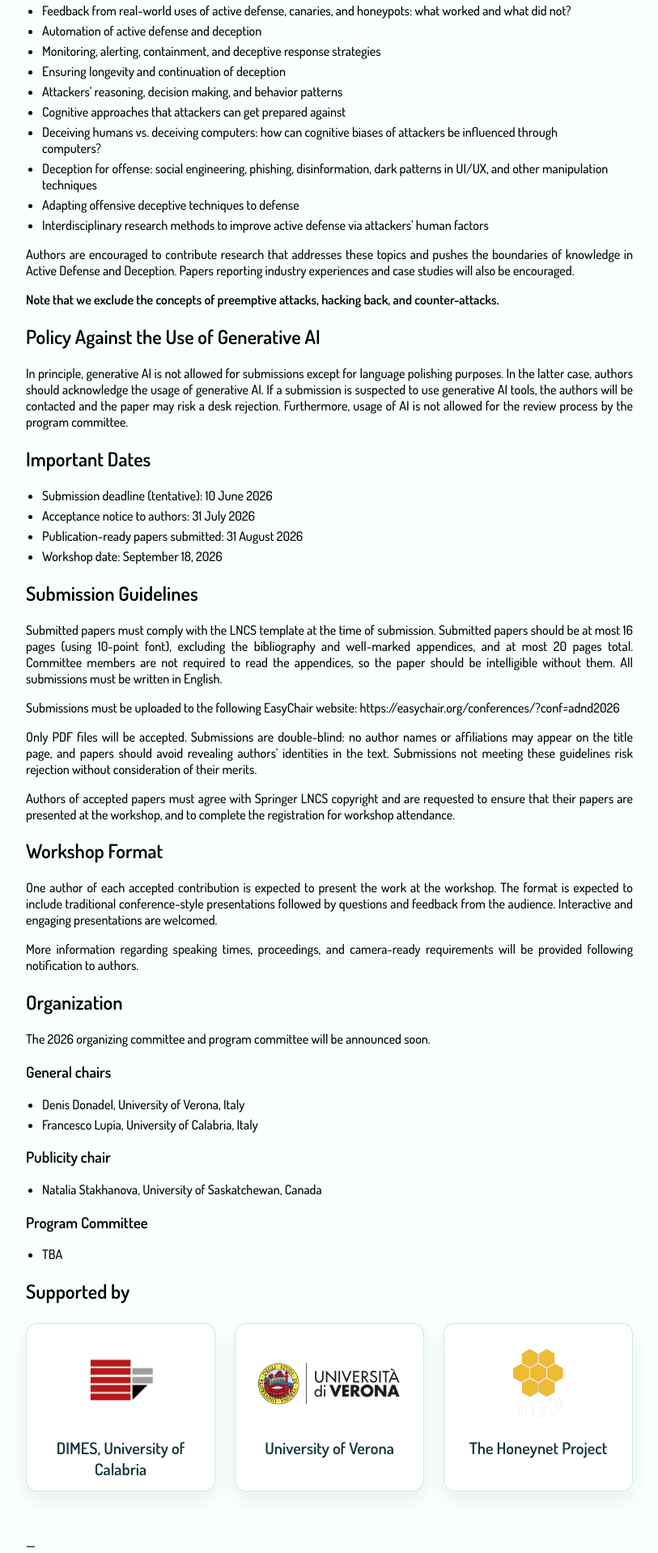
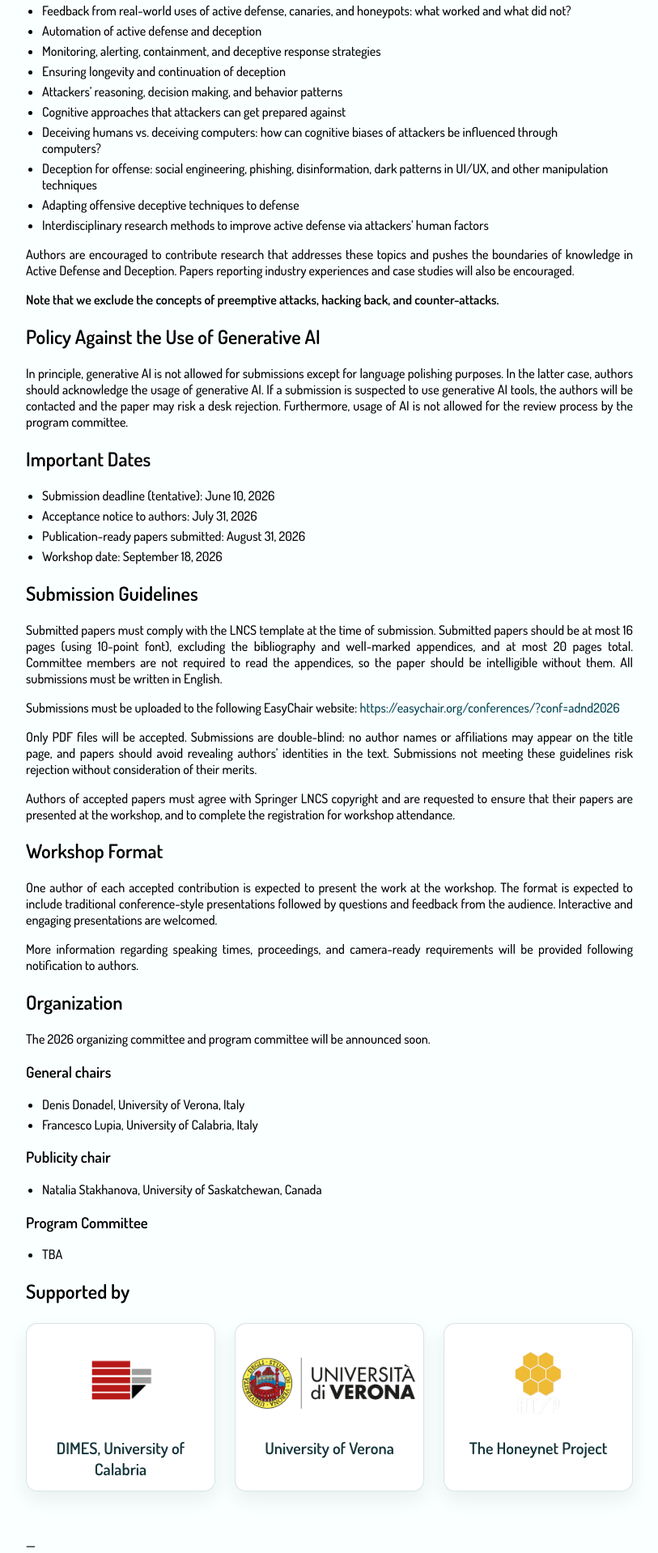
Before and after one commit to BillyPragSec/billypragsec.github.io, a Jekyll site: the page built from index.md, in a window 1280 px wide. Shown: the part 1970-3888 px from the top of the page at 81% size, without its empty margins (233-1046 px from the left). Built offline with Jekyll 4.4.1, drawn with Linux system fonts in a browser that asks for light colours; our own code applies the rules of GitHub Pages for plain Markdown files.

Commit message:
small fixes

```diff
--- a/_sass/_style.scss
+++ b/_sass/_style.scss
@@ -206,27 +206,29 @@ p {
     padding: 8px;
 }
 
+.support-logo-frame img,
 .support-logo {
     display: block;
     width: auto !important;
-    max-width: min(100%, 220px);
-    max-height: 78px;
-    height: auto;
+    max-width: 220px !important;
+    max-height: 78px !important;
+    height: auto !important;
+    object-fit: contain;
     margin: 0 auto;
 }
 
 .support-logo-dimes {
-    max-width: min(100%, 240px);
-    max-height: 82px;
+    max-width: 240px !important;
+    max-height: 82px !important;
 }
 
 .support-logo-univr {
-    max-width: min(100%, 210px);
-    max-height: 72px;
+    max-width: 210px !important;
+    max-height: 72px !important;
 }
 
 .support-logo-honeynet {
-    max-height: 86px;
+    max-height: 86px !important;
 }
 
 .support-name {
--- a/_sass/typography.scss
+++ b/_sass/typography.scss
@@ -53,7 +53,7 @@
             }
         }
     }
-    img {
+    img:not(.support-logo) {
         text-align: center;
         width: 100%;
     }
--- a/index.md
+++ b/index.md
@@ -63,16 +63,16 @@ __Note that we exclude the concepts of preemptive attacks, hacking back, and cou
 In principle, generative AI is not allowed for submissions except for language polishing purposes. In the latter case, authors should acknowledge the usage of generative AI. If a submission is suspected to use generative AI tools, the authors will be contacted and the paper may risk a desk rejection. Furthermore, usage of AI is not allowed for the review process by the program committee.
 
 ## Important Dates
-* Submission deadline (tentative): 10 June 2026
-* Acceptance notice to authors: 31 July 2026
-* Publication-ready papers submitted: 31 August 2026
+* Submission deadline (tentative): June 10, 2026
+* Acceptance notice to authors: July 31, 2026
+* Publication-ready papers submitted: August 31, 2026
 * Workshop date: September 18, 2026
 
 ## Submission Guidelines
 Submitted papers must comply with the LNCS template at the time of submission. Submitted papers should be at most 16 pages (using 10-point font), excluding the bibliography and well-marked appendices, and at most 20 pages total. Committee members are not required to read the appendices, so the paper should be intelligible without them. All submissions must be written in English.
 
 Submissions must be uploaded to the following EasyChair website:
-https://easychair.org/conferences/?conf=adnd2026
+[https://easychair.org/conferences/?conf=adnd2026](https://easychair.org/conferences/?conf=adnd2026)
 
 Only PDF files will be accepted. Submissions are double-blind: no author names or affiliations may appear on the title page, and papers should avoid revealing authors’ identities in the text. Submissions not meeting these guidelines risk rejection without consideration of their merits.
 
```
